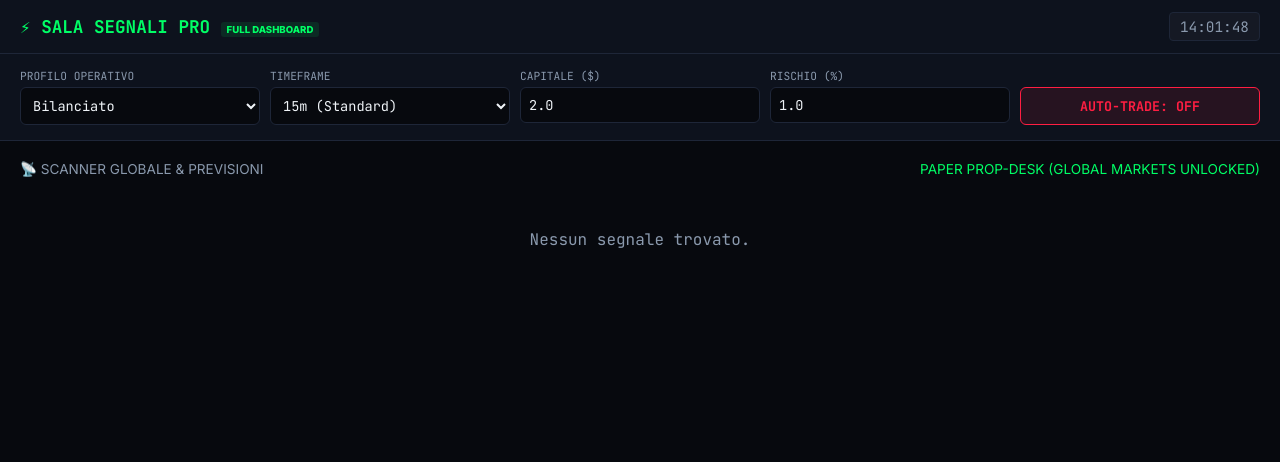
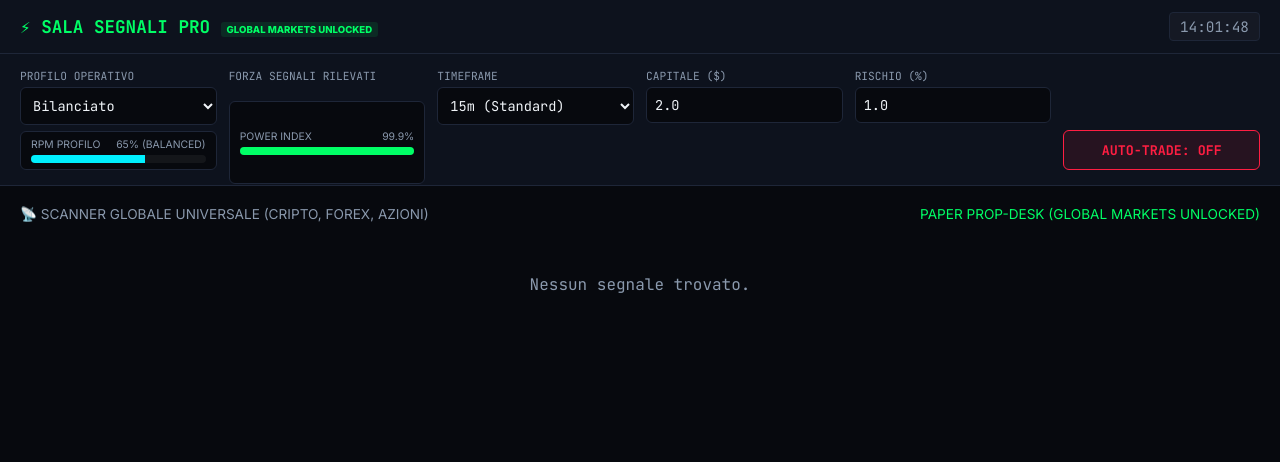
Before and after one commit to fabiocaputo389-ship-it/segnali-ai-telegram, a Flask app: page / in a window 1280 px wide. Shown: the top 462 px of the page. Run offline with Flask 3, Linux system fonts and the light colour scheme; data that the repository does not hold is empty.

Commit message:
Update index.html

```diff
--- a/templates/index.html
+++ b/templates/index.html
@@ -15,11 +15,20 @@
         header { background: var(--bg-panel); border-bottom: 1px solid var(--border-color); padding: 12px 20px; display: flex; justify-content: space-between; align-items: center; position: sticky; top: 0; z-index: 1000; }
         .logo { font-family: 'JetBrains Mono', monospace; font-weight: 800; font-size: 1.1rem; color: var(--accent-green); }
         .terminal-clock { font-family: 'JetBrains Mono', monospace; font-size: 0.9rem; color: var(--text-muted); background: rgba(255,255,255,0.03); padding: 4px 10px; border-radius: 4px; border: 1px solid var(--border-color); }
-        .controls-bar { display: grid; grid-template-columns: repeat(auto-fit, minmax(150px, 1fr)); gap: 10px; padding: 15px 20px; background: var(--bg-panel); border-bottom: 1px solid var(--border-color); }
+
+        .controls-bar { display: grid; grid-template-columns: repeat(auto-fit, minmax(180px, 1fr)); gap: 12px; padding: 15px 20px; background: var(--bg-panel); border-bottom: 1px solid var(--border-color); }
         .control-group label { display: block; font-size: 0.7rem; font-family: 'JetBrains Mono', monospace; color: var(--text-muted); margin-bottom: 4px; text-transform: uppercase; }
         .control-group input, .control-group select { width: 100%; background: var(--bg-base); border: 1px solid var(--border-color); color: var(--text-main); padding: 8px; border-radius: 6px; font-family: 'JetBrains Mono', monospace; font-size: 0.85rem; }
-        .autotrade-btn { background: rgba(255,30,66,0.1); border: 1px solid var(--accent-red); color: var(--accent-red); font-weight: 800; border-radius: 6px; padding: 8px 12px; cursor: pointer; font-family: 'JetBrains Mono', monospace; height: 38px; }
+
+        /* TACHIMETRO WIDGET STYLES */
+        .tachometer-box { background: var(--bg-base); border: 1px solid var(--border-color); border-radius: 6px; padding: 6px 10px; display: flex; flex-direction: column; justify-content: center; }
+        .tachometer-header { display: flex; justify-content: space-between; font-size: 0.65rem; font-family: 'JetBrains Mono', monospace; color: var(--text-muted); text-transform: uppercase; margin-bottom: 4px; }
+        .tachometer-gauge { width: 100%; height: 8px; background: rgba(255,255,255,0.05); border-radius: 4px; overflow: hidden; position: relative; }
+        .tachometer-fill { height: 100%; width: 50%; background: var(--accent-green); transition: width 0.3s ease, background 0.3s ease; }
+
+        .autotrade-btn { background: rgba(255,30,66,0.1); border: 1px solid var(--accent-red); color: var(--accent-red); font-weight: 800; border-radius: 6px; padding: 8px 12px; cursor: pointer; font-family: 'JetBrains Mono', monospace; height: 40px; }
         .autotrade-btn.active { background: rgba(0,255,102,0.1); border-color: var(--accent-green); color: var(--accent-green); }
+
         .container { padding: 20px; max-width: 1400px; margin: 0 auto; }
         .section-title { font-family: 'JetBrains Mono', monospace; font-size: 0.85rem; color: var(--text-muted); margin-bottom: 12px; display: flex; justify-content: space-between; align-items: center; text-transform: uppercase; }
         .tab-content { display: none; }
@@ -46,7 +55,7 @@
 </head>
 <body>
     <header>
-        <div class="logo">⚡ SALA SEGNALI PRO <span style="font-size:0.6rem; background:rgba(0,255,102,0.1); color:var(--accent-green); padding:2px 6px; border-radius:3px;">FULL DASHBOARD</span></div>
+        <div class="logo">⚡ SALA SEGNALI PRO <span style="font-size:0.6rem; background:rgba(0,255,102,0.1); color:var(--accent-green); padding:2px 6px; border-radius:3px;">GLOBAL MARKETS UNLOCKED</span></div>
         <div class="terminal-clock" id="clock">00:00:00</div>
     </header>
 
@@ -58,7 +67,22 @@
                 <option value="balanced" selected>Bilanciato</option>
                 <option value="aggressive">Aggressivo / HFT</option>
             </select>
+            <!-- Tachimetro Profilo -->
+            <div class="tachometer-box" style="margin-top:6px;">
+                <div class="tachometer-header"><span>RPM Profilo</span><span id="profileRpmVal">60%</span></div>
+                <div class="tachometer-gauge"><div id="profileTachFill" class="tachometer-fill" style="width:60%;"></div></div>
+            </div>
         </div>
+
+        <div class="control-group">
+            <label>Forza Segnali Rilevati</label>
+            <!-- Tachimetro Forza Segnali -->
+            <div class="tachometer-box" style="height: calc(100% - 18px); margin-top: 18px;">
+                <div class="tachometer-header"><span>Power Index</span><span id="signalPowerVal">99.9%</span></div>
+                <div class="tachometer-gauge"><div id="signalTachFill" class="tachometer-fill" style="width:99.9%; background:var(--accent-green);"></div></div>
+            </div>
+        </div>
+
         <div class="control-group">
             <label>Timeframe</label>
             <select id="tfSelect">
@@ -84,19 +108,19 @@
         <!-- TAB 1: SEGNALI & MERCATI -->
         <div id="tab-signals" class="tab-content active">
             <div class="section-title">
-                <span>📡 Scanner Globale & Previsioni</span>
+                <span>📡 Scanner Globale Universale (Cripto, Forex, Azioni)</span>
                 <span id="exchangeModeIndicator" style="color:var(--accent-green)">Connessione in corso...</span>
             </div>
             <div id="signalsContainer" class="signals-grid">
                 <div style="grid-column: 1/-1; text-align:center; padding: 40px; color:var(--text-muted); font-family:'JetBrains Mono',monospace;">
-                    Caricamento mercati e calcolo durata candele...
+                    Scansione in corso su tutte le borse globali...
                 </div>
             </div>
         </div>
 
         <!-- TAB 2: POSIZIONI APERTE -->
         <div id="tab-positions" class="tab-content">
-            <div class="section-title"><span>📊 Posizioni Aperte & Esecuzioni Ordini</span></div>
+            <div class="section-title"><span>📊 Posizioni Aperte & Esecuzioni Globali</span></div>
             <div style="overflow-x: auto;">
                 <table class="positions-table">
                     <thead>
@@ -112,7 +136,7 @@
                         </tr>
                     </thead>
                     <tbody id="positionsTableBody">
-                        <tr><td colspan="8" style="text-align:center; color:var(--text-muted);">Nessuna posizione attiva. Attiva l'Auto-Trade per avviare gli ordini.</td></tr>
+                        <tr><td colspan="8" style="text-align:center; color:var(--text-muted);">Nessuna posizione attiva. Attiva l'Auto-Trade per avviare gli ordini su tutte le borse.</td></tr>
                     </tbody>
                 </table>
             </div>
@@ -130,7 +154,7 @@
         <div id="tab-charts" class="tab-content">
             <div class="section-title"><span>📈 Grafici Multi-Timeframe Sincronizzati</span></div>
             <div style="background:var(--bg-panel); border:1px solid var(--border-color); border-radius:8px; padding:30px; text-align:center; font-family:'JetBrains Mono',monospace; color:var(--text-muted);">
-                Modulo di charting tradingview integrato per tutti i mercati globali. Seleziona un asset dai segnali per sincronizzare il feed.
+                Modulo di charting integrato per tutte le borse globali sincronizzato in tempo reale.
             </div>
         </div>
     </div>
@@ -145,6 +169,29 @@
     <script>
         setInterval(() => { document.getElementById('clock').innerText = new Date().toLocaleTimeString('it-IT'); }, 1000);
         let autoTradeState = false;
+
+        function updateTachometers(profile, avgScore) {
+            const profileFill = document.getElementById('profileTachFill');
+            const profileRpm = document.getElementById('profileRpmVal');
+            if (profile === 'conservative') {
+                profileFill.style.width = '35%';
+                profileFill.style.background = '#00ff66';
+                profileRpm.innerText = '35% (Safe)';
+            } else if (profile === 'balanced') {
+                profileFill.style.width = '65%';
+                profileFill.style.background = '#00f0ff';
+                profileRpm.innerText = '65% (Balanced)';
+            } else {
+                profileFill.style.width = '95%';
+                profileFill.style.background = '#ff1e42';
+                profileRpm.innerText = '95% (HFT Max)';
+            }
+
+            const signalFill = document.getElementById('signalTachFill');
+            const signalVal = document.getElementById('signalPowerVal');
+            signalFill.style.width = `${avgScore}%`;
+            signalVal.innerText = `${avgScore}%`;
+        }
 
         function switchTab(tabName, element) {
             document.querySelectorAll('.tab-content').forEach(el => el.classList.remove('active'));
@@ -211,11 +258,11 @@
                 const data = await res.json();
                 const container = document.getElementById('telemetryContainer');
                 container.innerHTML = `
-                    <p>Scansioni Effettuate: <strong>${data.scans_count}</strong></p>
+                    <p>Scansioni Globali: <strong>${data.scans_count}</strong></p>
                     <p>Ordini Eseguiti Totali: <strong>${data.total_executions}</strong></p>
                     <p>PnL di Sessione: <strong style="color:${data.session_pnl >= 0 ? 'var(--accent-green)' : 'var(--accent-red)'}">$${data.session_pnl}</strong></p>
                     <hr style="border-color:var(--border-color); margin:10px 0;">
-                    <p style="color:var(--text-muted);">Ultimi Log di Scanner:</p>
+                    <p style="color:var(--text-muted);">Ultimi Log delle Borse:</p>
                     ${data.telemetry_logs.map(l => `<div>[${l.timestamp}] - Asset Scansionati: ${l.scanned} - Stato: ${l.status}</div>`).join('')}
                 `;
             } catch(e) { console.error(e); }
@@ -226,6 +273,8 @@
             const timeframe = document.getElementById('tfSelect').value;
             const balance = document.getElementById('balanceInput').value;
             const risk = document.getElementById('riskInput').value;
+
+            updateTachometers(profile, 99.9);
 
             try {
                 const res = await fetch(`/api/signals?profile=${profile}&timeframe=${timeframe}&balance=${balance}&risk=${risk}`);
```
